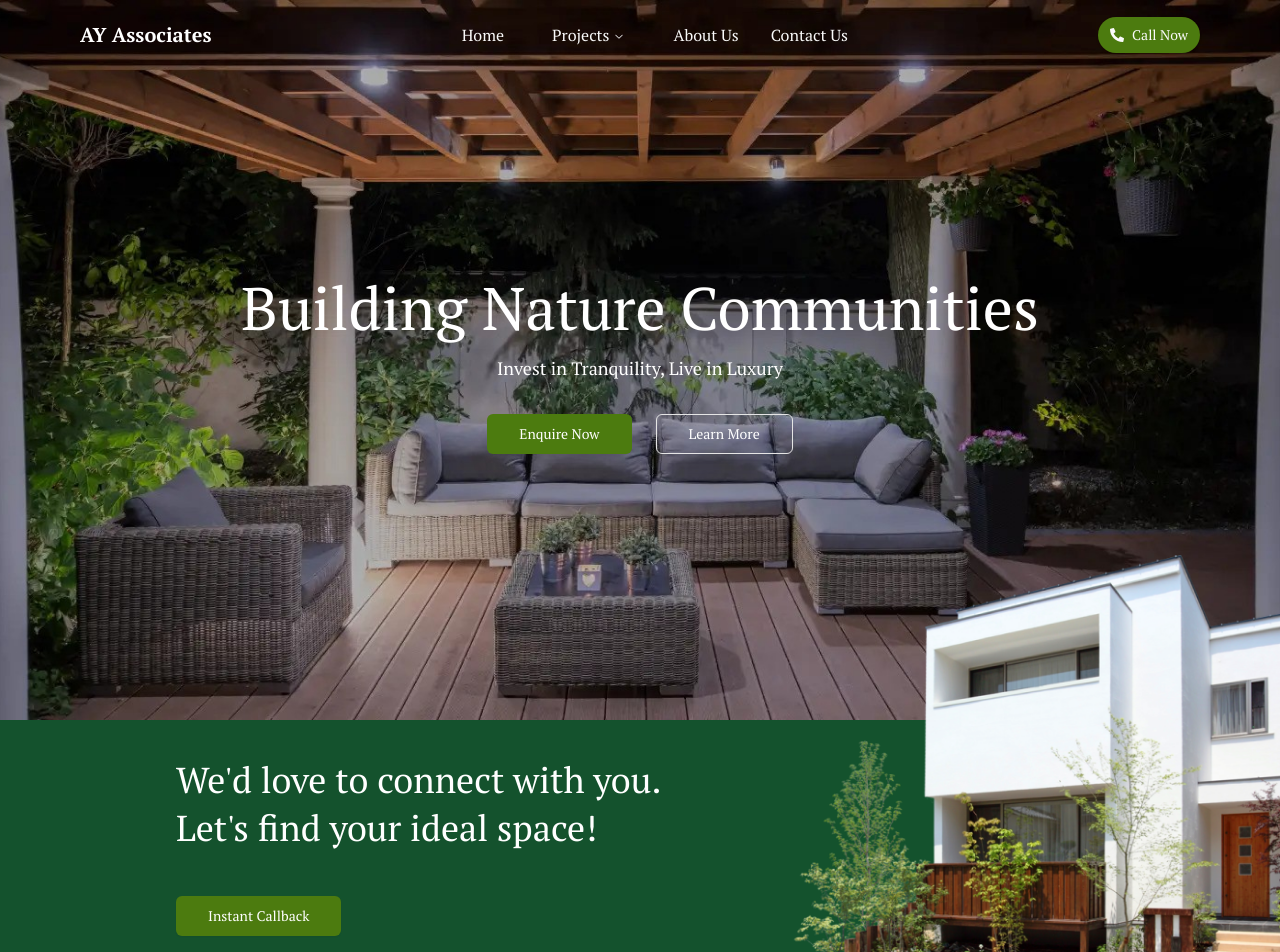
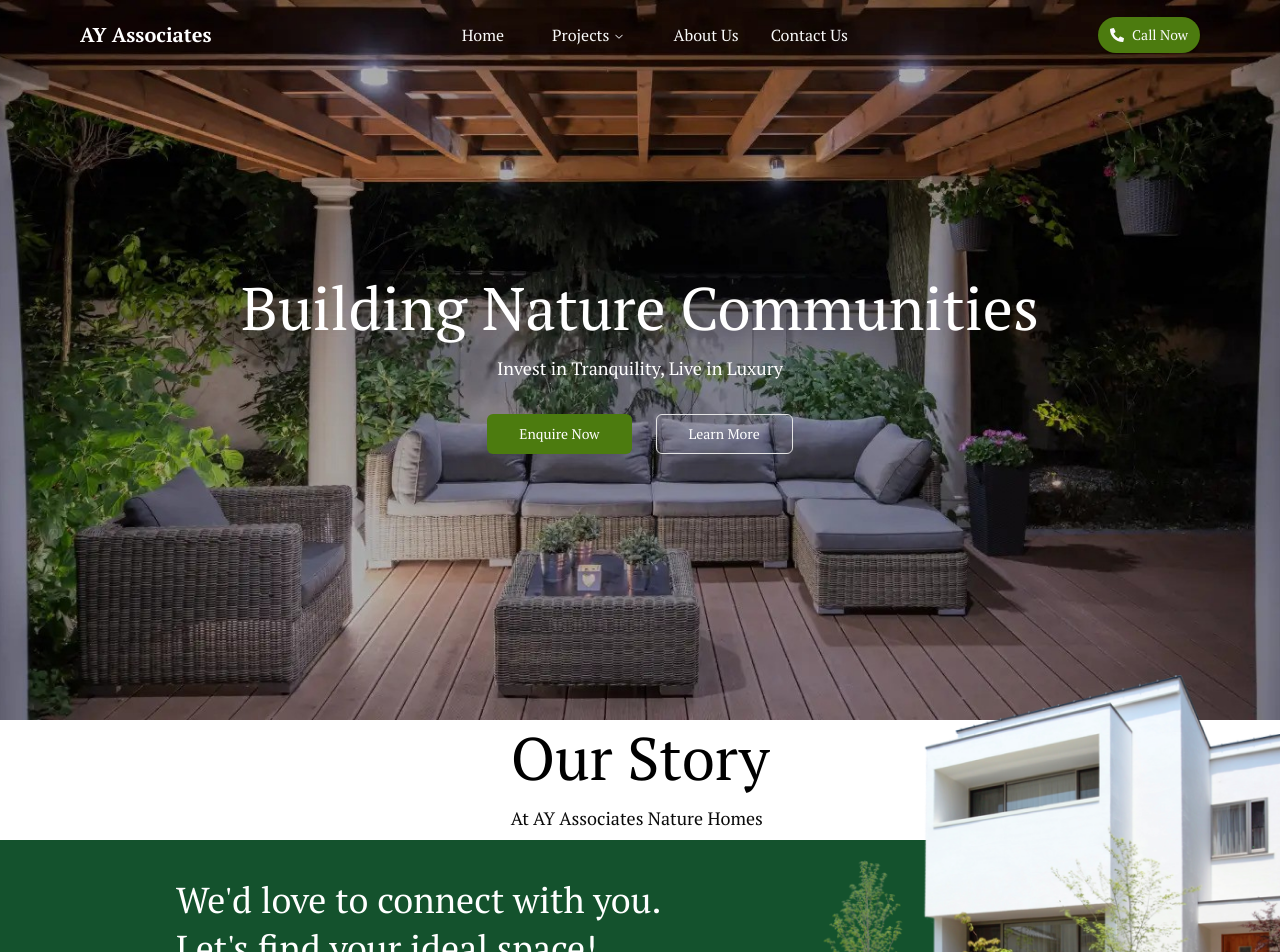
Before and after one commit to dev-kingz/ayassociates, a Next.js app: page / in a window 1280 px wide. Shown: the top 952 px of the page. Built offline with nearby package versions, Linux system fonts and the light colour scheme.

Commit message:
Add TitleHeader component to homepage
- Import TitleHeader component in page.tsx
- Add TitleHeader component with titleText, subTitleText, titleColor, and subTitleColor props to the homepage

```diff
--- a/src/app/page.tsx
+++ b/src/app/page.tsx
@@ -1,3 +1,4 @@
+import TitleHeader from "@/components/Header/TitleHeader";
 import {Button} from "@/components/ui/button"
 import Link from "next/link";
 
@@ -34,6 +35,7 @@ export default function Home() {
           </div>
         </div>
       </section>
+      <TitleHeader titleText="Our Story" subTitleText="At AY Associates Nature Homes" titleColor="text-black" subTitleColor="text-black"/>
     </div>
   );
 }
--- /dev/null
+++ b/src/components/Header/TitleHeader.tsx
@@ -0,0 +1,16 @@
+import React from 'react'
+
+const TitleHeader = ({ titleText, subTitleText, titleColor, subTitleColor }: { titleColor: string, subTitleColor: string, titleText: string, subTitleText: string }) => {
+    return (
+        <div className="Headerflex justify-center items-center ">
+            <div className={`Title py-2 text-4xl font-semibod sm:text-6xl font-primary ${titleColor} flex justify-center`}>
+                {titleText}
+            </div>
+            <div className={`SubTitle py-2 text-lg ${subTitleColor}]text-center`}>
+                {subTitleText}
+            </div>
+        </div>
+    )
+}
+
+export default TitleHeader
```
